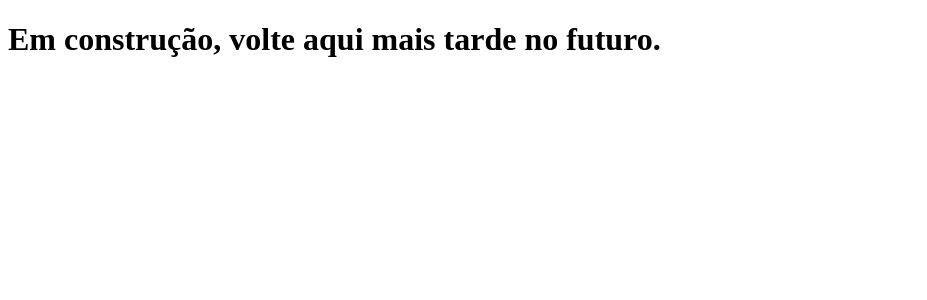
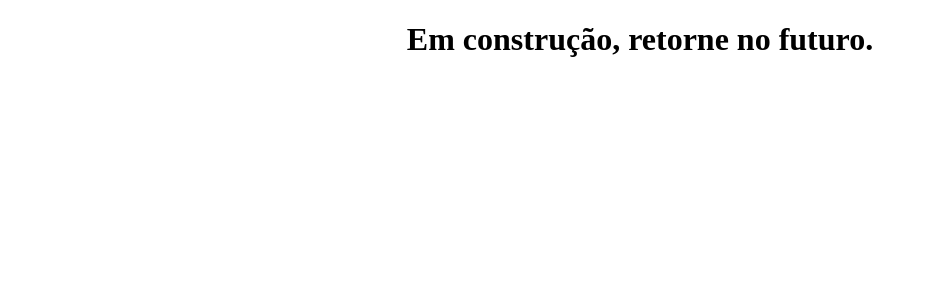
Before and after one commit to patocg/firstproject, a Next.js app: page / in a window 1280 px wide. Shown: the top 300 px of the page, without its empty margins (0-927 px from the left). Built offline with nearby package versions, Linux system fonts and the light colour scheme.

Commit message:
deploy com novo texto

```diff
--- a/pages/index.js
+++ b/pages/index.js
@@ -1,5 +1,5 @@
 function Home() {
-    return <h1>Em construção, volte aqui mais tarde no futuro.</h1>;
+    return <h1><center>Em construção, retorne no futuro.</center></h1>;
 }
 
 export default Home;
```
